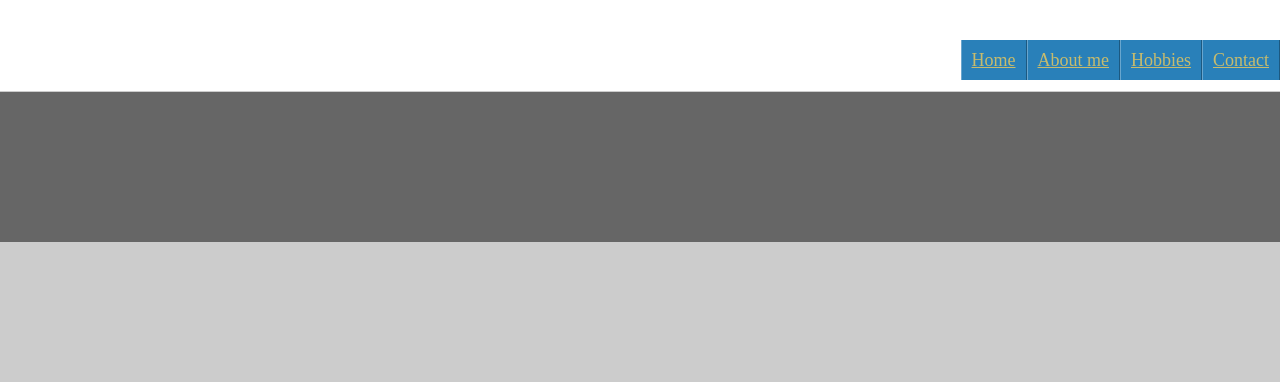
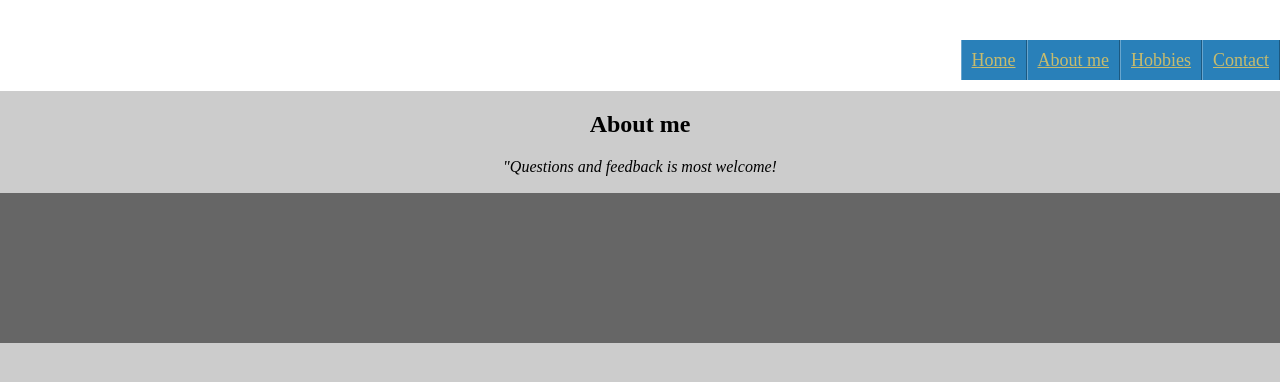
Before and after one commit to Pradeepgrg/bioSite, a plain HTML site: page About.html in a window 1280 px wide. Drawn offline with Linux system fonts and the light colour scheme.

Commit message:
created About.html

```diff
--- a/About.html
+++ b/About.html
@@ -15,6 +15,22 @@
             </ul>
         </nav>
         <div class="clear"></div>
+    </header>
+
+    <div id="content">
+        <div class="article-page">
+            <h2 class="title">About me</h2>
+            <p>
+
+            </p>
+
+        <div id="testimonials">
+            <div class="testimonial">
+                <p><em>"Questions and feedback is most welcome!</em></p>
+            </div>
+        </div>
+        </div>
+    </div>
 
         <div class="footer">
 
```
